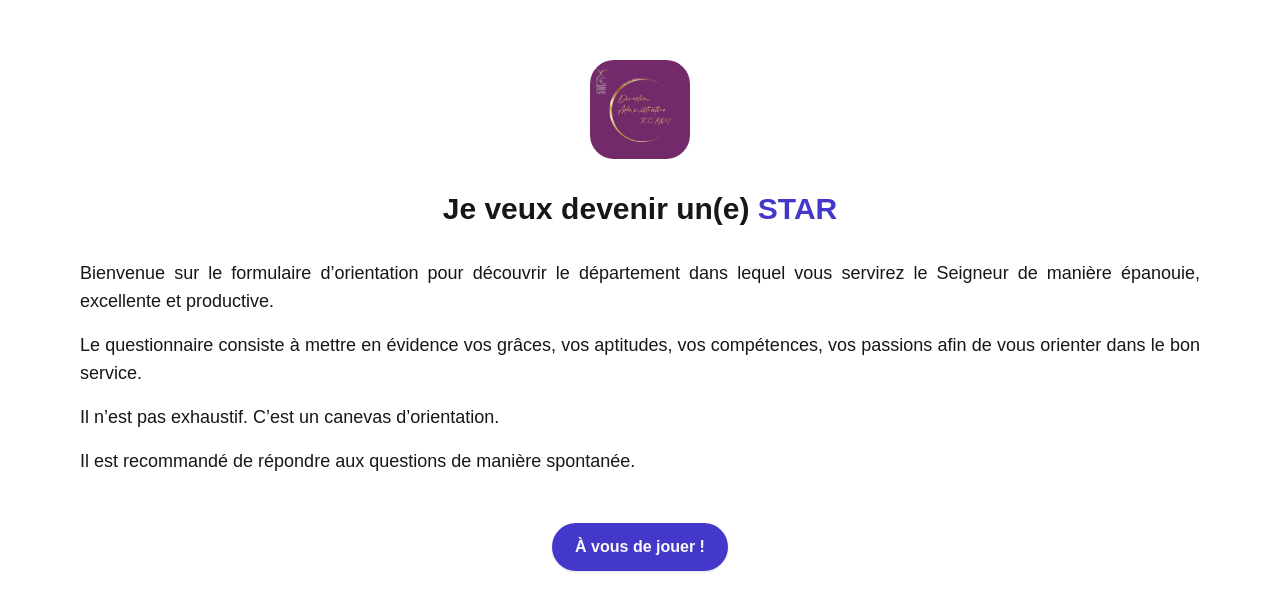
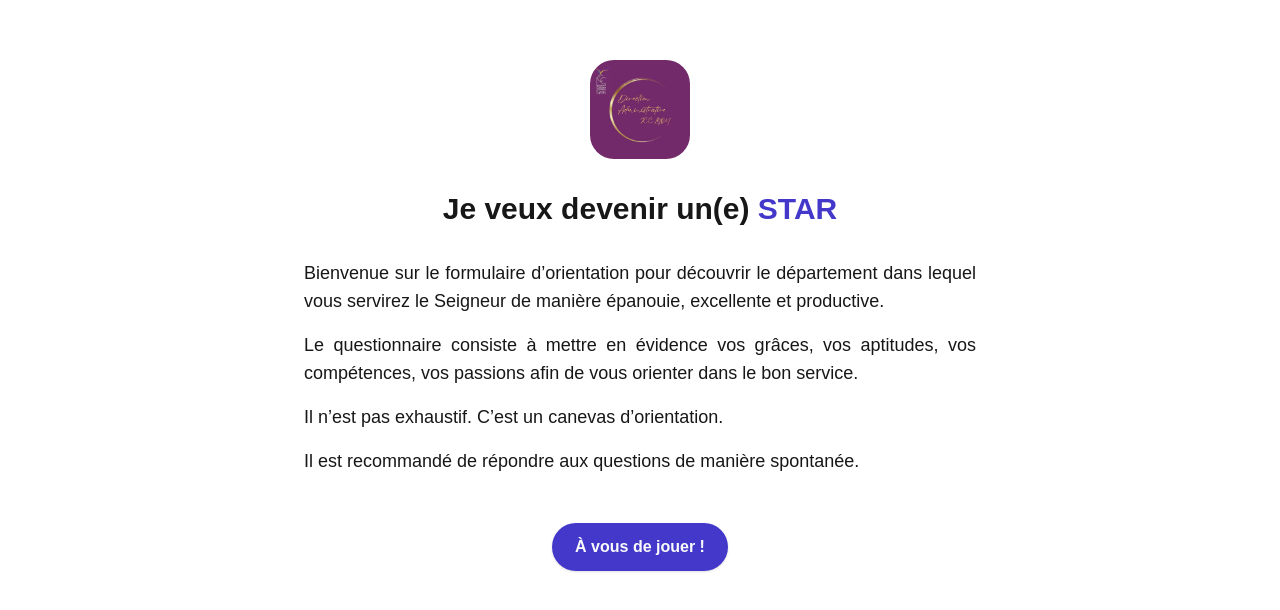
Before and after one commit to regi-gouale/form-rh-service-iccaura, a Next.js app: page / in a window 1280 px wide. Shown: the part 104-714 px from the top of the page. Built offline with nearby package versions, Linux system fonts and the light colour scheme.

Commit message:
Refactoriser le composant ShowResultsComponent pour ajouter une classe CSS max-w-2xl au conteneur principal

```diff
--- a/app/page.tsx
+++ b/app/page.tsx
@@ -14,7 +14,7 @@ export default function Home() {
 
   return (
     <div className="grid grid-rows-[20px_1fr_20px] items-center justify-items-center min-h-screen p-8 pb-20 gap-16 sm:p-20">
-      <main className="flex flex-col gap-8 row-start-2 items-center">
+      <main className="flex flex-col gap-8 row-start-2 items-center max-w-2xl">
         <div className="w-full flex justify-center justify-items-center">
           <Image
             src="/imgDirectionAdmin.jpeg"
```
